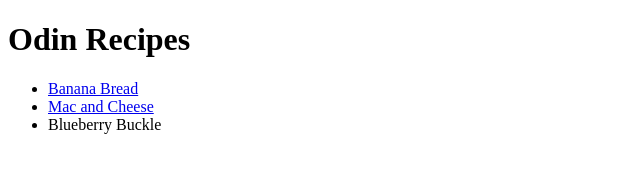
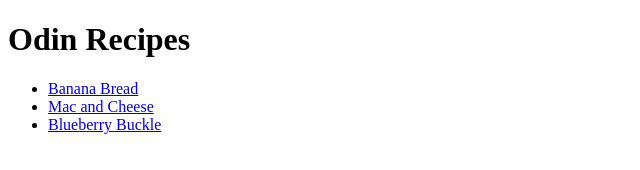
Before and after one commit to lOTurtleOl/odin-recipes, a plain HTML site: page index.html in a window 1280 px wide. Shown: the whole page, without its empty margins (0-640 px from the left). Drawn offline with Linux system fonts and the light colour scheme.

Commit message:
Fix link anchor for blueberry buckle as stated

```diff
--- a/index.html
+++ b/index.html
@@ -9,7 +9,7 @@
         <ul>
             <li><a href="recipes/banana-bread.html">Banana Bread</a></li>
             <li><a href="recipes/mac-and-cheese.html">Mac and Cheese</a></li>
-            <li><a href="recipes/blueberry-buckle.html"></a>Blueberry Buckle</li>
+            <li><a href="recipes/blueberry-buckle.html">Blueberry Buckle</a></li>
         </ul>
 
     </body>
```
